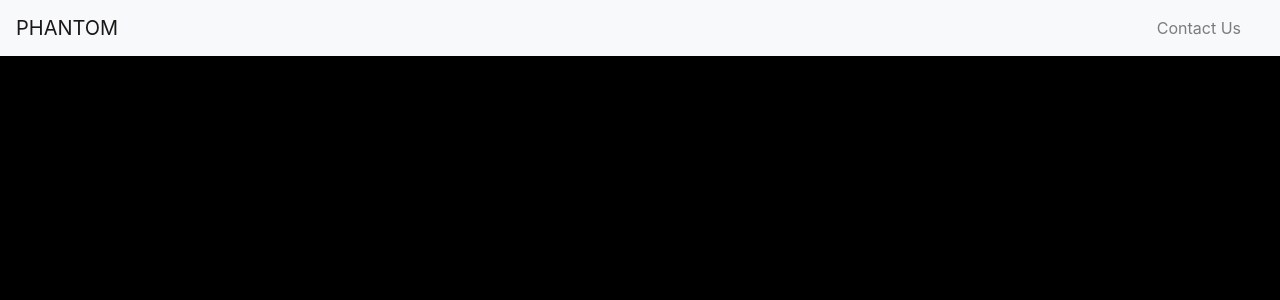
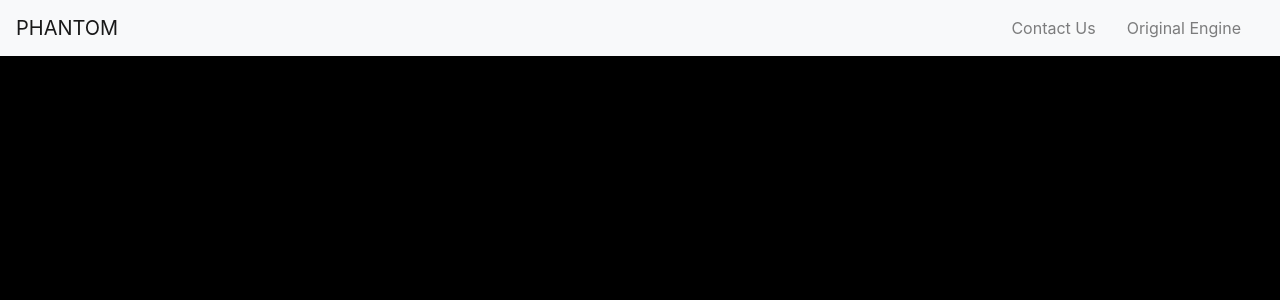
Before and after one commit to Suyog-23/phantom_search, a Django app: template main/templates/main/base.html in a window 1280 px wide. Shown: the top 300 px of the page. Run offline with Django 3.2, Linux system fonts and the light colour scheme; the template is opened without the code that fills it, so the values that code supplies are empty; some libraries are stand-ins or nearby versions.

Commit message:
fixes #1

```diff
--- a/main/templates/main/base.html
+++ b/main/templates/main/base.html
@@ -31,7 +31,9 @@
                 <li class="nav-item">
                   <a class="nav-link" href="#" style="margin-right: 15px;">Contact Us</a>
                 </li>
-
+                <li class="nav-item">
+                  <a class="nav-link" href="ask.com" style="margin-right: 15px;">Original Engine</a>
+                </li>
               </ul>
 
             </div>
```
